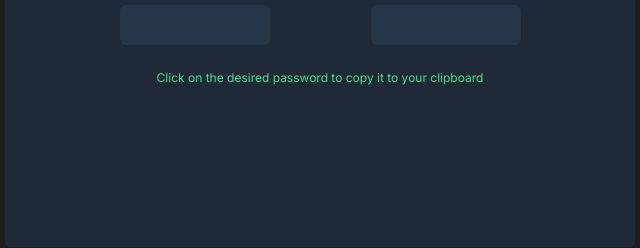
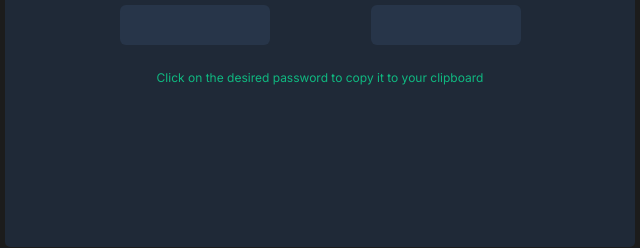
Before and after one commit to nzabajp/password-generator, a plain HTML site: page index.html in a window 1280 px wide. Shown: the part 442-690 px from the top of the page, 320-960 px from the left. Drawn offline with Linux system fonts and the light colour scheme.

Commit message:
color change

```diff
--- a/index.css
+++ b/index.css
@@ -126,7 +126,7 @@ hr {
     font-size: 12px;
     margin: 0;
     text-align: center;
-    color: #4ADF86
+    color: #10B981;
 }
 
 /*footer styling*/
```
